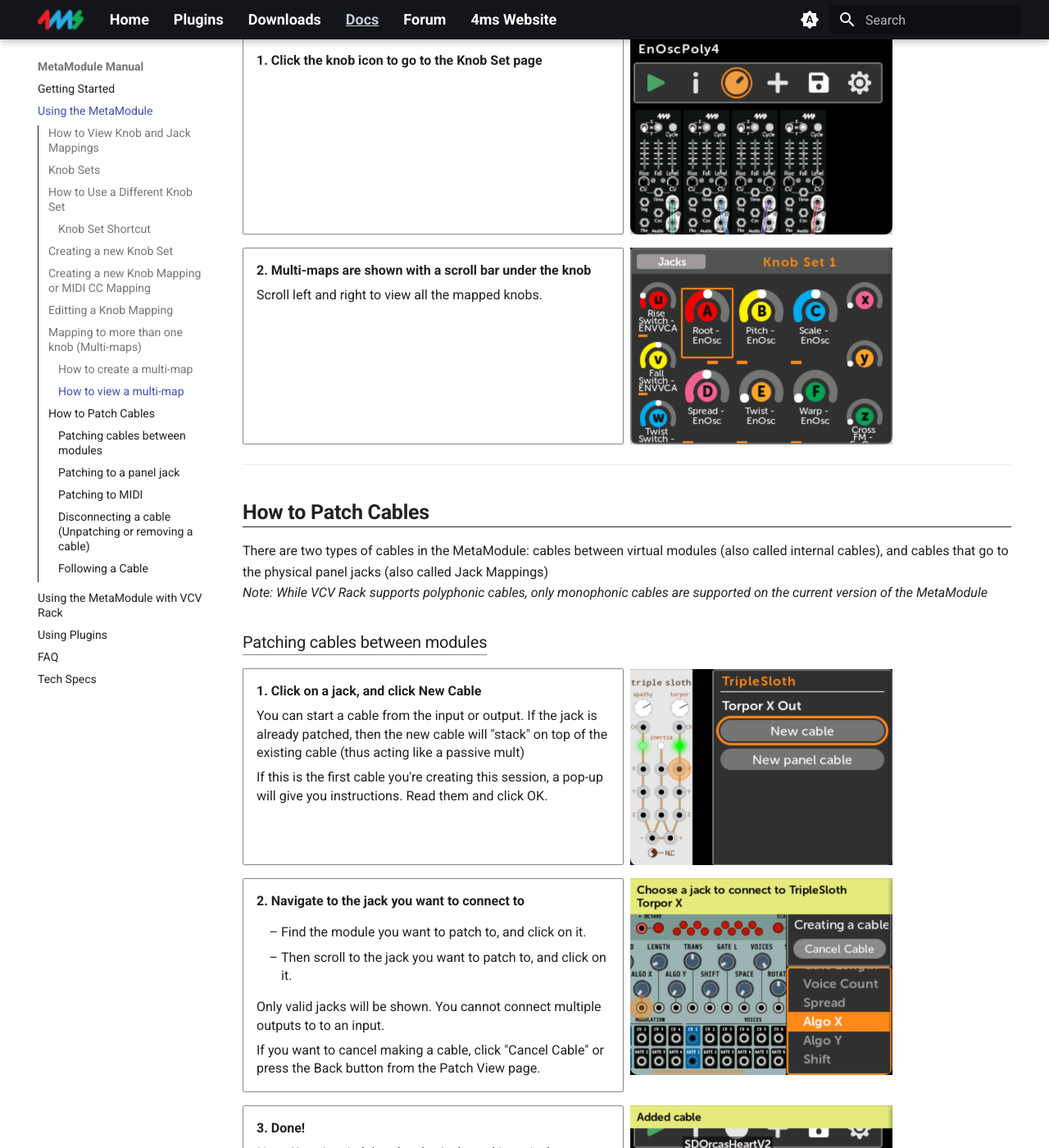
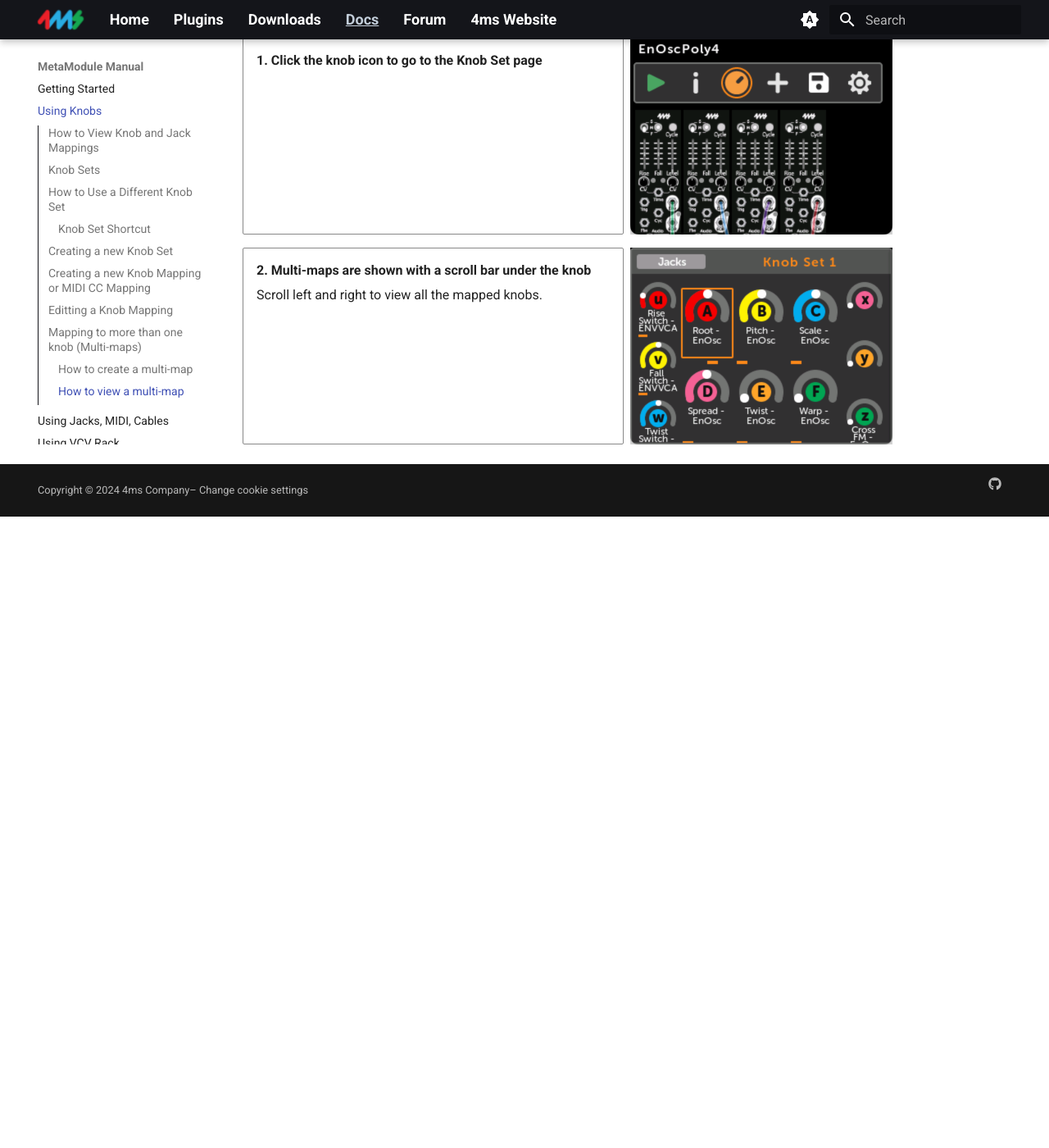
Before and after one commit to 4ms/metamodule-docs-website, an MkDocs documentation site: the page built from docs/using_metamodule.md, in a window 1280 px wide and 1400 px high, scrolled down 5326 px. Shown: the whole window at 82% size. Built offline with MkDocs 1.6.1 and Material for MkDocs 9.7.7, drawn with Linux system fonts in a browser that asks for light colours; after the commit the page ends 5956 px from its top, so only the background shows below that; some of the changed text lies outside the part shown.

Commit message:
Add action menu and settings pages

```diff
--- a/docs/using_metamodule.md
+++ b/docs/using_metamodule.md
@@ -1,4 +1,4 @@
-# Using the MetaModule: Knobs, Jacks, MIDI, and Cables
+# Using the MetaModule: Knobs
 
 ## How to View Knob and Jack Mappings
 
@@ -226,7 +226,7 @@ patch.
 ### How to create a multi-map
 
 Multi-maps are created automatically if you create new knob map with a physical knob that's already mapped (in the current knob set).
-See [Creating a New Knob Mapping](using_metamodule.md#creating-a-new-knob-mapping).
+See [Creating a New Knob Mapping](using_metamodule.md#creating-a-new-knob-mapping-or-midi-cc-mapping).
 
 ### How to view a multi-map
 
@@ -252,172 +252,3 @@ If you want to see all the virtual knobs that map to a specific physical knob:
    [![Multi-map](./img/knobset-multimap.png){ .half }](./img/knobset-multimap.png)
 
 </div>
-
----
-
-## How to Patch Cables
-
-There are two types of cables in the MetaModule: cables between virtual modules
-(also called internal cables), and cables that go to the physical panel jacks
-(also called Jack Mappings)
-
-*Note: While VCV Rack supports polyphonic cables, only monophonic cables are
-supported on the current version of the MetaModule*
-
-### Patching cables between modules
-
-<div class="grid cards" markdown>
-
--  __1. Click on a jack, and click New Cable__
-
-      You can start a cable from the input or output. If the jack is already
-      patched, then the new cable will "stack" on top of the existing cable
-      (thus acting like a passive mult)
-
-      If this is the first cable you're creating this session, a pop-up will
-      give you instructions. Read them and click OK.
-
-   [![New cable start](./img/new-cable-start.png){ .half }](./img/new-cable-start.png)
-
-</div>
-<div class="grid cards" markdown>
--  __2. Navigate to the jack you want to connect to__
-
-     - Find the module you want to patch to, and click on it.
-
-     - Then scroll to the jack you want to patch to, and click on it.
-
-     Only valid jacks will be shown. You cannot connect multiple outputs to to
-     an input.
-
-     If you want to cancel making a cable, click "Cancel Cable" or press the
-     Back button from the Patch View page.
-
-   [![New Cable dest](./img/new-cable-dest.png){ .half }](./img/new-cable-dest.png)
-
-</div>
-<div class="grid cards" markdown>
--  __3. Done!__
-
-     *Note: Keep in mind that the physical panel Input jacks are treated like
-     outputs. This makes sense if you consider that they send signals to
-     virtual modules. Therefore, if a panel Input (i.e. In 1-6 or GateIn 1-2)
-     is patched to a virtual input jack, then you cannot patch another output to the
-     same virtual input jack (because only one output can drive an input).*
-
-   [![New Cable done](./img/new-cable-done.png){ .half }](./img/new-cable-done.png)
-
-</div>
-
-### Patching to a panel jack
-
-Patching a virtual module jack to a panel jack is how you map the physical jacks on the
-MetaModule to virtual module jacks.
-
-<div class="grid cards" markdown>
--  __1. Click on a jack, and click New Panel Cable__
-
-    If the jack is already connected to a panel jack, then this button will not
-    be displayed.
-
-   [![New panel cable](./img/new-panel-cable.png){ .half }](./img/new-panel-cable.png)
-</div>
-<div class="grid cards" markdown>
--  __2. Select a panel jack and click Connect__
-
-     The drop-down menu will indicate if any panel jacks are already connected:
-
-       - Connecting to a panel Out jack that's already connected to something else will disconnect the existing cable.
-
-       - Connecting to a panel In jack that's already connected to something else will stack on top of the existing cable.
-
-   [![New panel cable popup](./img/new-panel-cable-popup.png){ .half }](./img/new-panel-cable-popup.png)
-</div>
-
-### Patching to MIDI
-
-You can patch MIDI signals to input jacks.
-
-Note: at this time, you cannot send MIDI out from the MetaModule, there is no
-CV->MIDI functionality.
-
-<div class="grid cards" markdown>
--  __1. Click on an input jack, and click New MIDI Map__
-
-    If the jack is already connected to a panel jack, then this button will not
-    be displayed.
-
-   [![New MIDI Map](./img/enosc-midi-map.png){ .half }](./img/enosc-midi-map.png)
-</div>
-<div class="grid cards" markdown>
--  __2. Select a MIDI signal__
-
-    Choose from:
-
-    - Note events (keyboard): select Pitch (key number), Gate (note on/off), Velocity,
-      Aftertouch, or Retrigger (multiple note-on). Also select
-      the polyphony channel. The maximum polyphony channel of all the MIDI
-      mappings in the entire patch determines how MIDI note events are parsed.
-
-    - CC: Continuous CV scaled to 0V to 10V. Select a CC number, or send a CC
-      event to "learn" it.
-
-    - Pitch Wheel
-
-    - Gate on Note: fires a gate whenever a particular note is pressed. Select
-      a note or play a note live to "learn" it.
-
-    - Clock: Select the raw MIDI clock (24PPQN) or a divided version of that.
-
-    - Transport: Sends a gate for Start, Stop, and Continue events.
-
-   [![MIDI maps](./img/midi-map-top.png){ .half }](./img/midi-map-top.png)
-</div>
-<div class="grid cards" markdown>
--  __3. Click Map to create the mapping__
-
-   [![MIDI maps](./img/midi-map-pw.png){ .half }](./img/midi-map-pw.png)
-</div>
-
-
-
-### Disconnecting a cable (Unpatching or removing a cable)
-
-<div class="grid cards" markdown>
--  __1. Click on a jack, and then click Disconnect__
-
-     This will disconnect all cables to this jack.
-
-     For stacked cables (one output going to multiple inputs):
-
-     - If the selected jack is an output, then all stacked cables will be removed.
-
-     - If the selected jack is an input, then only the stacked cables that connect to this jack will be removed.
-
-   [![Disconnect cable](./img/disconnect-cable.png){ .half }](./img/disconnect-cable.png)
-</div>
-
-### Following a Cable
-
-You can "follow" a cable to trace the connections between modules.
-
-<div class="grid cards" markdown>
--  __1. Click on a jack, and then click on an item in "Connected To:"__
-
-     You will be taken to the jack on the other module.
-
-     Clicking on a Panel connection does nothing.
-
-   [![Click on connecting jack](./img/connecting-jack.png){ .half }](./img/connecting-jack.png)
-</div>
-<div class="grid cards" markdown>
--  __2. Module and jack on the other end of the cable will be shown__
-
-     You can repeat the process to trace all connections on a jack.
-
-     Pressing the Back button will re-trace your steps, first going to the
-     module's list of controls and jacks, and then going back to the previously
-     viewed module.
-
-   [![Other end of connecting jack](./img/connecting-jack-end.png){ .half }](./img/connecting-jack-end.png)
-</div>
--- a/mkdocs.yml
+++ b/mkdocs.yml
@@ -1,9 +1,12 @@
 site_name: MetaModule Manual
 nav:
   - Getting Started: getting_started.md
-  - Using the MetaModule: using_metamodule.md
-  - Using the MetaModule with VCV Rack: using_rack.md
+  - Using Knobs: using_metamodule.md
+  - Using Jacks, MIDI, Cables: using_metamodule_jacks.md
+  - Using VCV Rack: using_rack.md
   - Using Plugins: plugins.md
+  - Module Action menu: action_menu.md
+  - Settings: module_patch_settings.md
   - FAQ: faq.md
   - Tech Specs: specs.md
 site_description: >-
```
Also changed, not shown: other parts of docs/using_metamodule.md (+2 -2 lines), docs/action_menu.md (added, +42 -0 lines), docs/module_patch_settings.md (added, +72 -0 lines), docs/plugins.md (+1 -1 lines), docs/using_metamodule_jacks.md (added, +168 -0 lines), docs/using_rack.md (+1 -1 lines), docs/img/module-action-icon.png (added), docs/img/module-action-menu.png (added), docs/img/mv-settings-1.png (added), docs/img/mv-settings-2.png (added), docs/img/mv-settings-icon.png (added).
